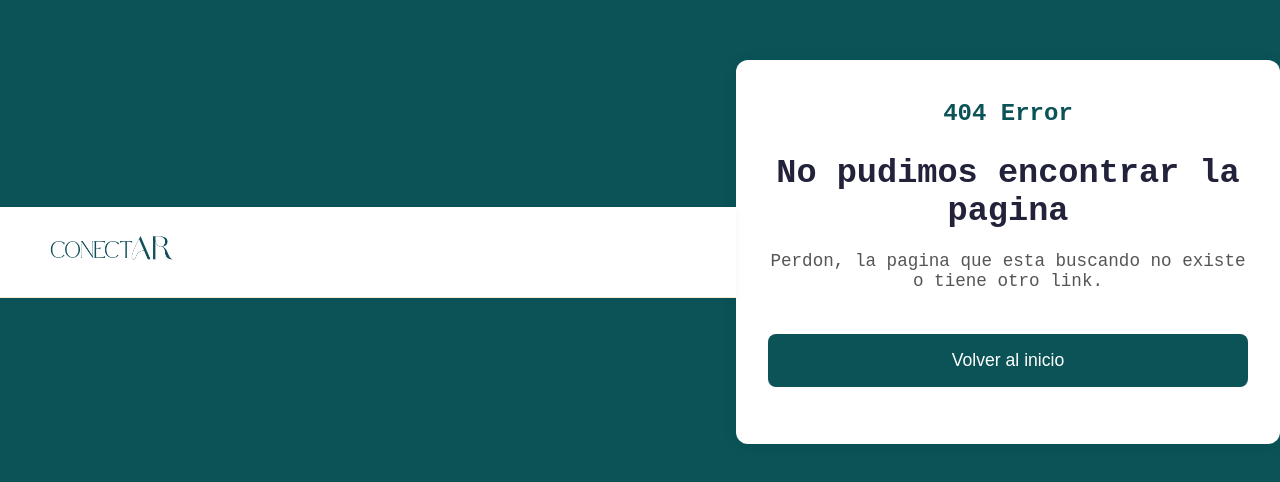
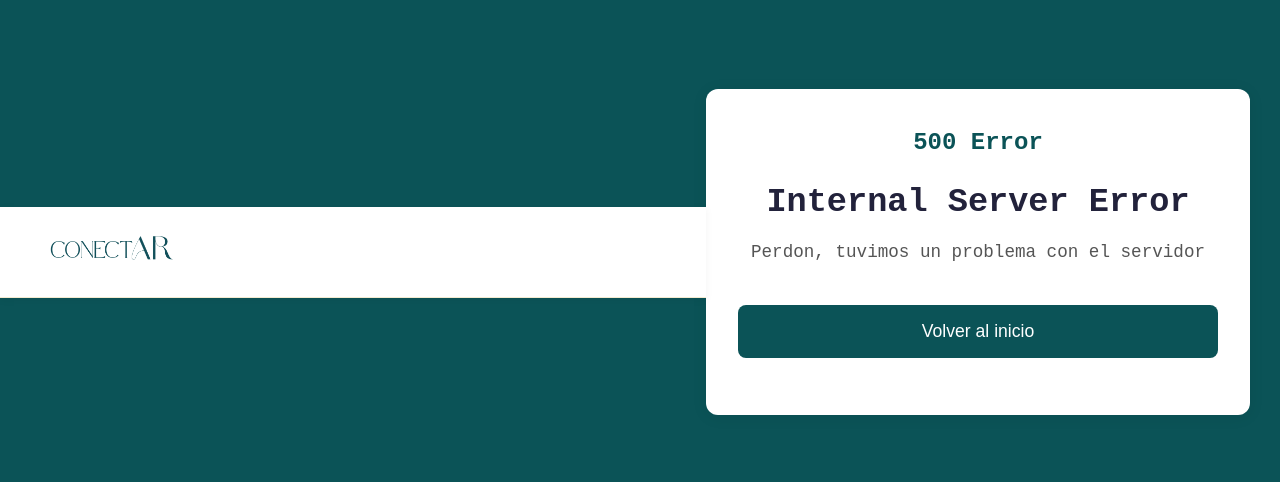
Before and after one commit to AugustoMoratti/TP-DSW-2025-Moratti-Soto-Cossia-Bertuccelli, a React (Vite) app in the folder Frontend/conectar/: page /500 in a window 1280 px wide. Before the commit this address had no page. Shown: the part 148-630 px from the top of the page. Built offline with nearby package versions, Linux system fonts and the light colour scheme.

Commit message:
termiando error 500

```diff
--- a/Frontend/conectar/src/App.tsx
+++ b/Frontend/conectar/src/App.tsx
@@ -1,5 +1,5 @@
-import React, { useState } from 'react';
 import { useNavigate } from "react-router-dom";
+import "./app.css"
 
 export default function App() {
   const navigate = useNavigate();
--- a/Frontend/conectar/src/main.tsx
+++ b/Frontend/conectar/src/main.tsx
@@ -7,6 +7,7 @@ import Registro from './pages/register/register.tsx'
 import BusquedaProfesionales from './pages/BusquedaProfesionales/busqProf.tsx'
 import NotFound from './pages/error/notFound.tsx'
 import Perfil from "./pages/perfil/perfil.tsx";
+import InternalServerError from './pages/error/error500.tsx';
 
 
 createRoot(document.getElementById('root')!).render(
@@ -19,6 +20,7 @@ createRoot(document.getElementById('root')!).render(
         <Route path="/busqProfesionales" element={<BusquedaProfesionales />} />
         <Route path="/perfil" element={<Perfil />} />
         <Route path="/*" element={<NotFound />} />
+        <Route path="/500" element={<InternalServerError />} />
       </Routes>
     </BrowserRouter>
   </StrictMode>,
--- /dev/null
+++ b/Frontend/conectar/src/pages/error/InternalServerError.css
@@ -0,0 +1,61 @@
+.notfound-bg {
+  min-height: 100vh;
+  background: #0B5357;
+  display: flex;
+  align-items: center;
+  justify-content: center;
+}
+
+.notfound-card {
+  margin-right: 30px;
+  background: #fff;
+  border-radius: 12px;
+  box-shadow: 0 2px 16px rgba(0, 0, 0, 0.07);
+  padding: 2.5rem 2rem;
+  width: 100%;
+  max-width: 480px;
+  display: flex;
+  flex-direction: column;
+  align-items: center;
+  gap: 1.2rem;
+}
+
+.notfound-error {
+  color: #0B5357;
+  font-weight: 600;
+  font-size: 3vh;
+  margin-bottom: 0.5rem;
+  margin-top: 0;
+}
+
+.notfound-title {
+  font-size: 2.1rem;
+  font-weight: 700;
+  margin: 0;
+  color: #22223b;
+  text-align: center;
+}
+
+.notfound-desc {
+  color: #555;
+  font-size: 1.1rem;
+  text-align: center;
+  margin-bottom: 1.5rem;
+}
+
+.notfound-btn {
+  width: 100%;
+  background: #0B5357;
+  color: #fff;
+  border: none;
+  border-radius: 8px;
+  padding: 0.9em 0;
+  font-size: 1.1rem;
+  font-weight: 500;
+  margin-bottom: 1em;
+  cursor: pointer;
+}
+
+.notfound-btn:hover {
+  background: #06363a;
+}
--- a/Frontend/conectar/src/pages/error/error500.tsx
+++ b/Frontend/conectar/src/pages/error/error500.tsx
@@ -0,0 +1,27 @@
+import { useNavigate } from "react-router-dom";
+import './InternalServerError.css';
+import Header from "../../components/header/header.tsx";
+
+export default function InternalServerError() {
+  const navigate = useNavigate();
+
+  return (
+
+    <section className="notfound-bg">
+      <Header bgColor="#ffffffff" logoSrc="/assets/conect_2_1.png" />
+      <div className="notfound-card">
+        <p className="notfound-error">500 Error</p>
+        <h1 className="notfound-title">Internal Server Error</h1>
+        <p className="notfound-desc">
+          Perdon, tuvimos un problema con el servidor
+        </p>
+        <button
+          className="notfound-btn"
+          onClick={() => navigate("/")}
+        >
+          Volver al inicio
+        </button>
+      </div>
+    </section>
+  );
+}
```
Also changed, not shown: Frontend/conectar/src/app.css (added), Frontend/conectar/src/pages/admin.tsx (deleted), Frontend/conectar/src/pages/main.tsx (deleted).
